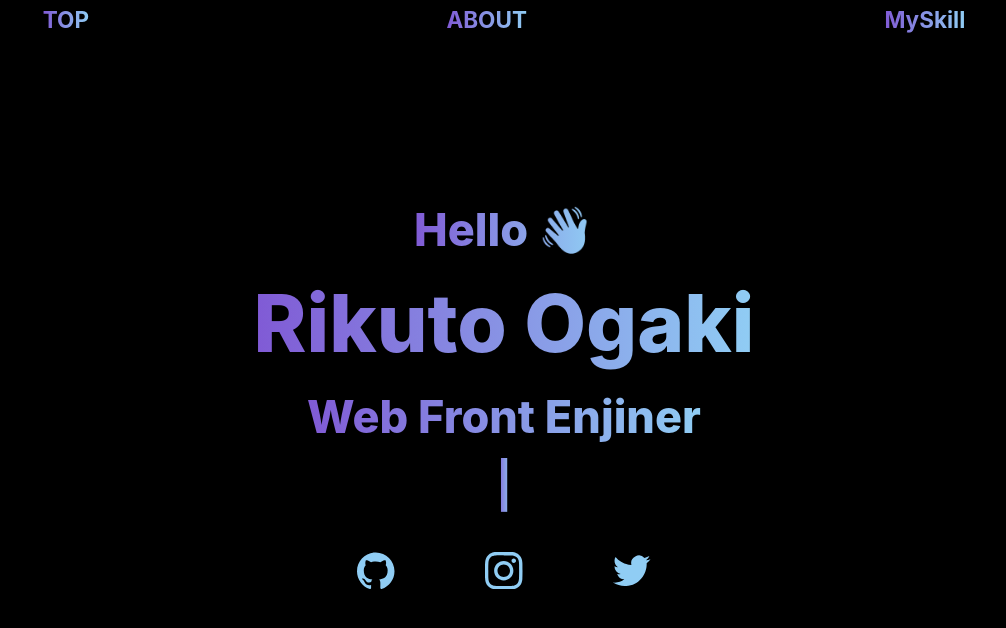
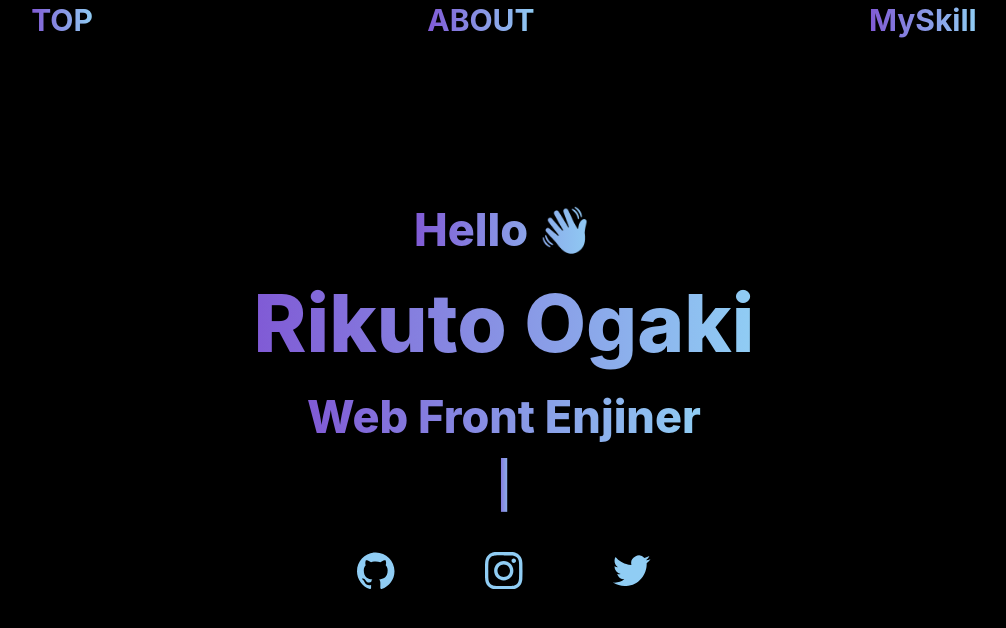
Before and after one commit to RikutoOgaki/portfolio-v2, a Next.js app: page / in a window 1280 px wide. Shown: the top 628 px of the page, without its empty margins (136-1142 px from the left). Built offline with nearby package versions, Linux system fonts and the light colour scheme.

Commit message:
portfolio-v2

```diff
--- a/src/pages/components/Header.tsx
+++ b/src/pages/components/Header.tsx
@@ -1,7 +1,7 @@
 import { Box, Flex, Text } from '@chakra-ui/react'
 import Link from 'next/link'
 
-export function Header() {
+export default function Header() {
     return (
         <>
             <header>
@@ -19,21 +19,21 @@ export function Header() {
                             <Text
                                 bgGradient='linear(to-l, blue.200 , purple.500)'
                                 bgClip='text'
-                                fontSize={{ base: '3xl', lg: '4xl' }}>
+                                fontSize={{ base: '3xl', lg: '5xl' }}>
                                 TOP</Text>
                         </Link>
                         <Link href={'/'}>
                             <Text
                                 bgGradient='linear(to-l, blue.200 , purple.500)'
                                 bgClip='text'
-                                fontSize={{ base: '3xl', lg: '4xl' }}
+                                fontSize={{ base: '3xl', lg: '5xl' }}
                             >ABOUT</Text>
                         </Link>
                         <Link href={'/'}>
                             <Text
                                 bgGradient='linear(to-l, blue.200 , purple.500)'
                                 bgClip='text'
-                                fontSize={{ base: '3xl', lg: '4xl' }}
+                                fontSize={{ base: '3xl', lg: '5xl' }}
                             >MySkill</Text>
                         </Link>
                     </Flex>
--- a/src/pages/index.tsx
+++ b/src/pages/index.tsx
@@ -1,6 +1,6 @@
 import { motion } from 'framer-motion'
 import { Box } from '@chakra-ui/react'
-import { Header } from './components/Header'
+import Header from './components/Header'
 import Name from './components/Name'
 
 export default function Portfolio() {
--- a/src/styles/globals.css
+++ b/src/styles/globals.css
@@ -3,4 +3,5 @@ body {
   font-size: 62.5%;
   margin: 0;
   padding: 0;
+  background-color: #000;
 }
```
